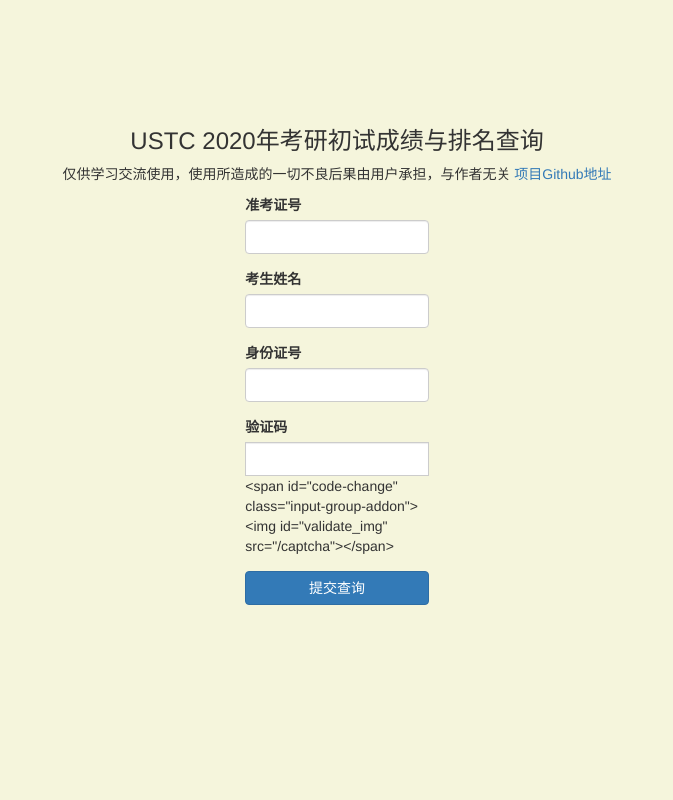
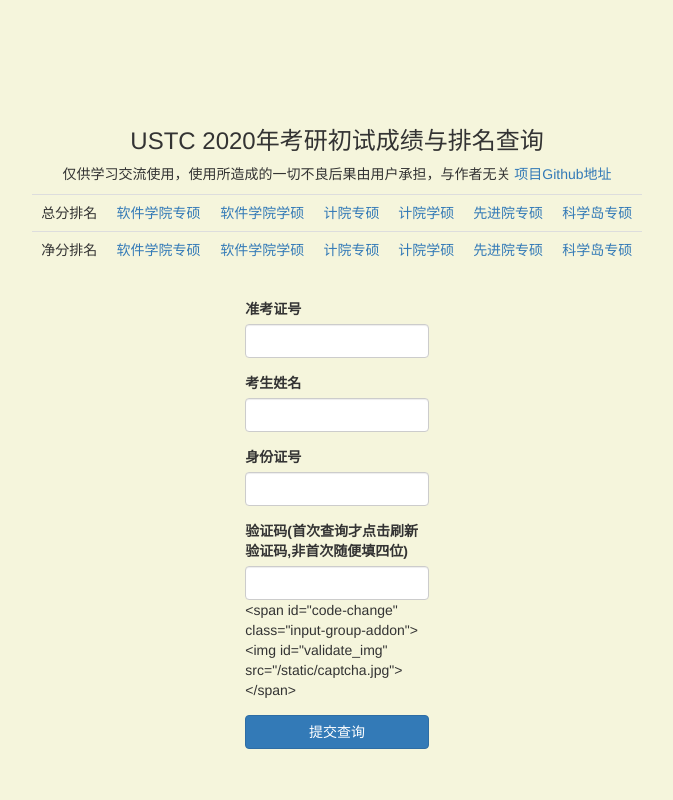
Before and after one commit to csflyer/USTCrank, a Flask app: page / in a window 1280 px wide. Shown: the whole page, without its empty margins (303-976 px from the left). Run offline with Flask 2, Linux system fonts and the light colour scheme; some libraries are stand-ins or nearby versions.

Commit message:
fix some bugs

```diff
--- a/app/__init__.py
+++ b/app/__init__.py
@@ -8,7 +8,7 @@
 
 def create_app():
     app = Flask(__name__)
-    app.config['SQLALCHEMY_DATABASE_URI'] = 'sqlite:///d:/temp.db'
+    app.config['SQLALCHEMY_DATABASE_URI'] = 'sqlite:////home/ubuntu/USTCrank/scores.db'
     app.config['SQLALCHEMY_TRACK_MODIFICATIONS'] = 'False'
     app.config['SECRET_KEY'] = 'USTC'
 
--- a/app/main/forms.py
+++ b/app/main/forms.py
@@ -6,13 +6,13 @@
     def __call__(self, *args, **kwargs):
         html = super(VerifyCodeField, self).__call__(*args, **kwargs)
         addition = '<span id="code-change" class="input-group-addon">' \
-                   '<img id="validate_img" src="/captcha">' \
+                   '<img id="validate_img" src="/static/captcha.jpg">' \
                    '</span>'
         return html + addition
 
 class LoginForm(FlaskForm):
-    kaohao = StringField('准考证号', validators=[DataRequired(), Length(1, 5)])
+    kaohao = StringField('准考证号', validators=[DataRequired(), Length(15, 15)])
     name = StringField('考生姓名', validators=[DataRequired(), Length(1, 5)])
     id = StringField('身份证号', validators=[DataRequired(), Length(18, 18)])
-    code = VerifyCodeField('验证码', validators=[DataRequired(), Length(4,10)])
-    submit = SubmitField('提交查询',)
+    code = VerifyCodeField('验证码(首次查询才点击刷新验证码,非首次随便填四位)', validators=[DataRequired(), Length(4,4)])
+    submit = SubmitField('提交查询')
--- a/app/main/views.py
+++ b/app/main/views.py
@@ -5,9 +5,24 @@
 from urllib.parse import quote
 from bs4 import BeautifulSoup
 from ..models import User
+from datetime import datetime
+from functools import wraps
 
+def TimeConsume():
+    def decorator(func):
+        @wraps(func)
+        def wrap(*args, **kwargs):
+            start = datetime.now()
+            print(func.__name__, 'start')
+            result = func(*args, **kwargs)
+            end = datetime.now()
+            print(func.__name__, "运行耗时:", end-start)
+            return result
+        return wrap
+    return decorator
 
 @main_view.route('/', methods=['GET', 'POST'])
+@TimeConsume()
 def main():
     form = LoginForm()
     if (form.validate_on_submit()):
@@ -39,12 +54,14 @@
         return render_template('form.html', form=form)
 
 
+@TimeConsume()
 def get_post_data(form):
     post_data = "zjhm=" + form.id.data + "&xm=" + quote(form.name.data) + "&code=" + form.code.data
     return post_data
 
 
 # 从html爬取考生信息及分数
+@TimeConsume()
 def parse_html_data(html):
     bs = BeautifulSoup(html, 'html.parser')
     base_info = bs.select('.info-phone')[0].contents[1].contents[1].contents
@@ -67,19 +84,28 @@
 
 
 @main_view.route('/captcha')
+@TimeConsume()
 def get_validate_image():
     url = 'http://yzb2.ustc.edu.cn/api/captcha'
     r = requests.get(url)
     return r.content
 
 
-@main_view.route('/ranking_total_score/<major>')
-def total_ranking(major):
-    users = User.query.filter_by(major=major).order_by(User.total_score).all()
+@main_view.route('/ranking_total_score/<college>/<major>')
+@TimeConsume()
+def total_ranking(college, major):
+    start = datetime.now()
+    users = User.query.filter_by(college=college, major=major).order_by(User.total_score.desc()).all()
+    end = datetime.now()
+    print("查询" + str(len(users)) + "条数据用时:", end - start)
     return render_template("ranking.html", users=users, head='按总分排名')
 
 
-@main_view.route('/ranking_net_score/<major>')
-def net_ranking(major):
-    users = User.query.filter_by(major=major).order_by(User.net_score).all()
+@main_view.route('/ranking_net_score/<college>/<major>')
+@TimeConsume()
+def net_ranking(college, major):
+    start = datetime.now()
+    users = User.query.filter_by(college=college, major=major).order_by(User.net_score.desc()).all()
+    end = datetime.now()
+    print("查询" + str(len(users)) + "条数据用时:", end - start)
     return render_template("ranking.html", users=users, head='除去政治后成绩排名')
--- a/app/templates/base.html
+++ b/app/templates/base.html
@@ -11,6 +11,51 @@
     <h3 style="text-align: center">USTC 2020年考研初试成绩与排名查询</h3>
     <span>仅供学习交流使用，使用所造成的一切不良后果由用户承担，与作者无关
     <a href="https://github.com/csflyer/USTCrank" target="_blank">项目Github地址</a></span></span>
+<div class="col-md-6 col-md-offset-3">
+    <table class="table" style="margin-top: 10px">
+        <tr>
+            <td>总分排名</td>
+            <td>
+                <a href="/ranking_total_score/225%E8%BD%AF%E4%BB%B6%E5%AD%A6%E9%99%A2/085400%E7%94%B5%E5%AD%90%E4%BF%A1%E6%81%AF" target="_blank">软件学院专硕</a>
+            </td>
+            <td>
+                <a href="/ranking_total_score/225%E8%BD%AF%E4%BB%B6%E5%AD%A6%E9%99%A2/083500%E8%BD%AF%E4%BB%B6%E5%B7%A5%E7%A8%8B" target="_blank">软件学院学硕</a>
+            </td>
+            <td>
+                <a href="/ranking_total_score/215%E8%AE%A1%E7%AE%97%E6%9C%BA%E7%A7%91%E5%AD%A6%E4%B8%8E%E6%8A%80%E6%9C%AF%E5%AD%A6%E9%99%A2/085400%E7%94%B5%E5%AD%90%E4%BF%A1%E6%81%AF" target="_blank">计院专硕</a>
+            </td>
+            <td>
+                <a href="/ranking_total_score/215%E8%AE%A1%E7%AE%97%E6%9C%BA%E7%A7%91%E5%AD%A6%E4%B8%8E%E6%8A%80%E6%9C%AF%E5%AD%A6%E9%99%A2/081200%E8%AE%A1%E7%AE%97%E6%9C%BA%E7%A7%91%E5%AD%A6%E4%B8%8E%E6%8A%80%E6%9C%AF" target="_blank">计院学硕</a>
+            </td>
+            <td>
+                <a href="/ranking_total_score/218%E5%85%88%E8%BF%9B%E6%8A%80%E6%9C%AF%E7%A0%94%E7%A9%B6%E9%99%A2/085400%E7%94%B5%E5%AD%90%E4%BF%A1%E6%81%AF" target="_blank">先进院专硕</a></td>
+            <td>
+                <a href="/ranking_total_score/168%E7%A0%94%E7%A9%B6%E7%94%9F%E9%99%A2%E7%A7%91%E5%AD%A6%E5%B2%9B%E5%88%86%E9%99%A2/085400%E7%94%B5%E5%AD%90%E4%BF%A1%E6%81%AF" target="_blank">科学岛专硕</a>
+            </td>
+        </tr>
+        <tr>
+            <td>净分排名</td>
+            <td>
+                <a href="/ranking_net_score/225%E8%BD%AF%E4%BB%B6%E5%AD%A6%E9%99%A2/085400%E7%94%B5%E5%AD%90%E4%BF%A1%E6%81%AF" target="_blank">软件学院专硕</a>
+            </td>
+            <td>
+                <a href="/ranking_net_score/225%E8%BD%AF%E4%BB%B6%E5%AD%A6%E9%99%A2/083500%E8%BD%AF%E4%BB%B6%E5%B7%A5%E7%A8%8B" target="_blank">软件学院学硕</a>
+            </td>
+            <td>
+                <a href="/ranking_net_score/215%E8%AE%A1%E7%AE%97%E6%9C%BA%E7%A7%91%E5%AD%A6%E4%B8%8E%E6%8A%80%E6%9C%AF%E5%AD%A6%E9%99%A2/085400%E7%94%B5%E5%AD%90%E4%BF%A1%E6%81%AF" target="_blank">计院专硕</a>
+            </td>
+            <td>
+                <a href="/ranking_net_score/215%E8%AE%A1%E7%AE%97%E6%9C%BA%E7%A7%91%E5%AD%A6%E4%B8%8E%E6%8A%80%E6%9C%AF%E5%AD%A6%E9%99%A2/081200%E8%AE%A1%E7%AE%97%E6%9C%BA%E7%A7%91%E5%AD%A6%E4%B8%8E%E6%8A%80%E6%9C%AF" target="_blank">计院学硕</a>
+            </td>
+            <td>
+                <a href="/ranking_net_score/218%E5%85%88%E8%BF%9B%E6%8A%80%E6%9C%AF%E7%A0%94%E7%A9%B6%E9%99%A2/085400%E7%94%B5%E5%AD%90%E4%BF%A1%E6%81%AF" target="_blank">先进院专硕</a></td>
+            <td>
+                <a href="/ranking_net_score/168%E7%A0%94%E7%A9%B6%E7%94%9F%E9%99%A2%E7%A7%91%E5%AD%A6%E5%B2%9B%E5%88%86%E9%99%A2/085400%E7%94%B5%E5%AD%90%E4%BF%A1%E6%81%AF" target="_blank">科学岛专硕</a>
+            </td>
+            </td>
+        </tr>
+    </table>
+</div>
 </div>
 <div>
     <div  style="margin-top: 10px;" class="row col-md-2 col-md-offset-5">
--- a/app/templates/form.html
+++ b/app/templates/form.html
@@ -12,4 +12,10 @@
 <div class="col-md-offset-5 col-md-2">
     {{ wtf.quick_form(form) }}
 </div>
+<script>
+    var img = document.getElementById("validate_img")
+    img.onclick = (e) => {
+        img.src = "/captcha?v=" + Math.random();
+    }
+</script>
 {% endblock %}
--- a/app/templates/ranking.html
+++ b/app/templates/ranking.html
@@ -1,7 +1,7 @@
 {% extends "base.html" %}
 
 {% block content %}
-    {% if users %}git
+    {% if users %}
         <div>
             <table class="table">
                 <tr>
--- a/app/templates/score.html
+++ b/app/templates/score.html
@@ -1,8 +1,8 @@
 {% extends "base.html" %}
 {% block content %}
     <div style="text-align: center">
-            <a href="/ranking_total_score/{{ user.major }}" target="_blank">查看所报专业排名(按总分)</a>
-            <a  style="margin-left: 10px" href="/ranking_net_score/{{ user.major }}" target="_blank">查看所报专业排名(按除政治后总分)</a>
+            <a href="/ranking_total_score/{{ user.college }}/{{ user.major }}" target="_blank">查看所报专业排名(按总分)</a>
+            <a  style="margin-left: 10px" href="/ranking_net_score/{{ user.college}}/{{ user.major }}" target="_blank">查看所报专业排名(按除政治后总分)</a>
     </div>
 <div>
     <table class="table">
--- a/manage.py
+++ b/manage.py
@@ -2,10 +2,22 @@
 from app.models import User
 from app import create_app, db
 from flask_script import Manager, Shell
+from werkzeug.exceptions import InternalServerError
+
 
 app = create_app()
 manager = Manager(app)
 
+@app.errorhandler(InternalServerError)
+def internal_server_error(e):
+    print(e.code)
+    print(e.name)
+    print(e.description)
+    return "Internal Server Error"
+
+@app.errorhandler(404)
+def not_found(e):
+    return "URL Not Found"
 
 def make_shell_context():
     return dict(app=app, db=db, User=User)
--- a/requirements/pip.txt
+++ b/requirements/pip.txt
@@ -5,7 +5,6 @@
 dominate==2.4.0
 Flask==1.1.1
 Flask-Bootstrap==3.3.7.1
-Flask-Login==0.5.0
 Flask-Script==2.0.6
 Flask-SQLAlchemy==2.4.1
 Flask-WTF==0.14.3
```
Also changed, not shown: app/models.py (+5 -4 lines), README.md, app/static/captcha.jpg (added).
